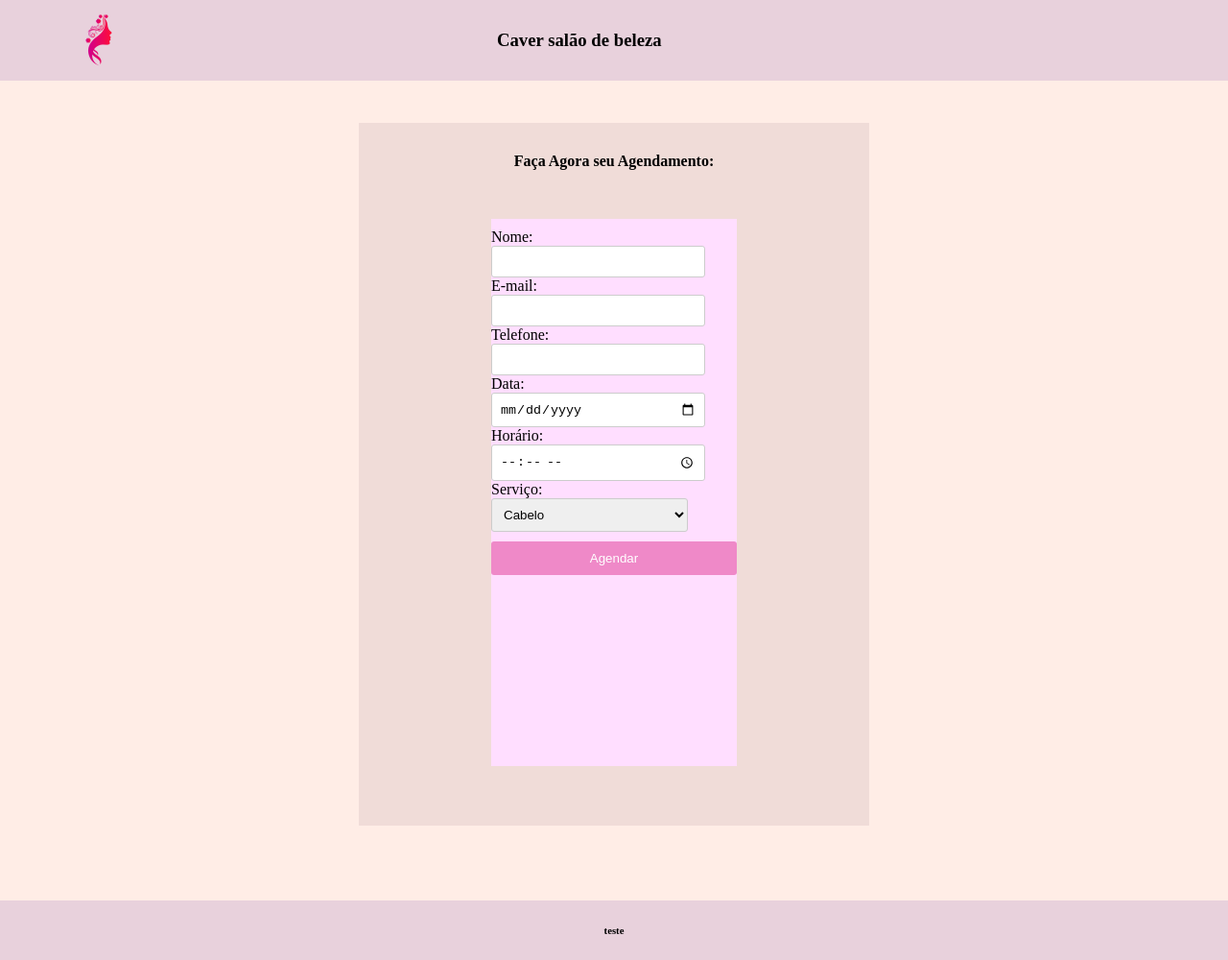
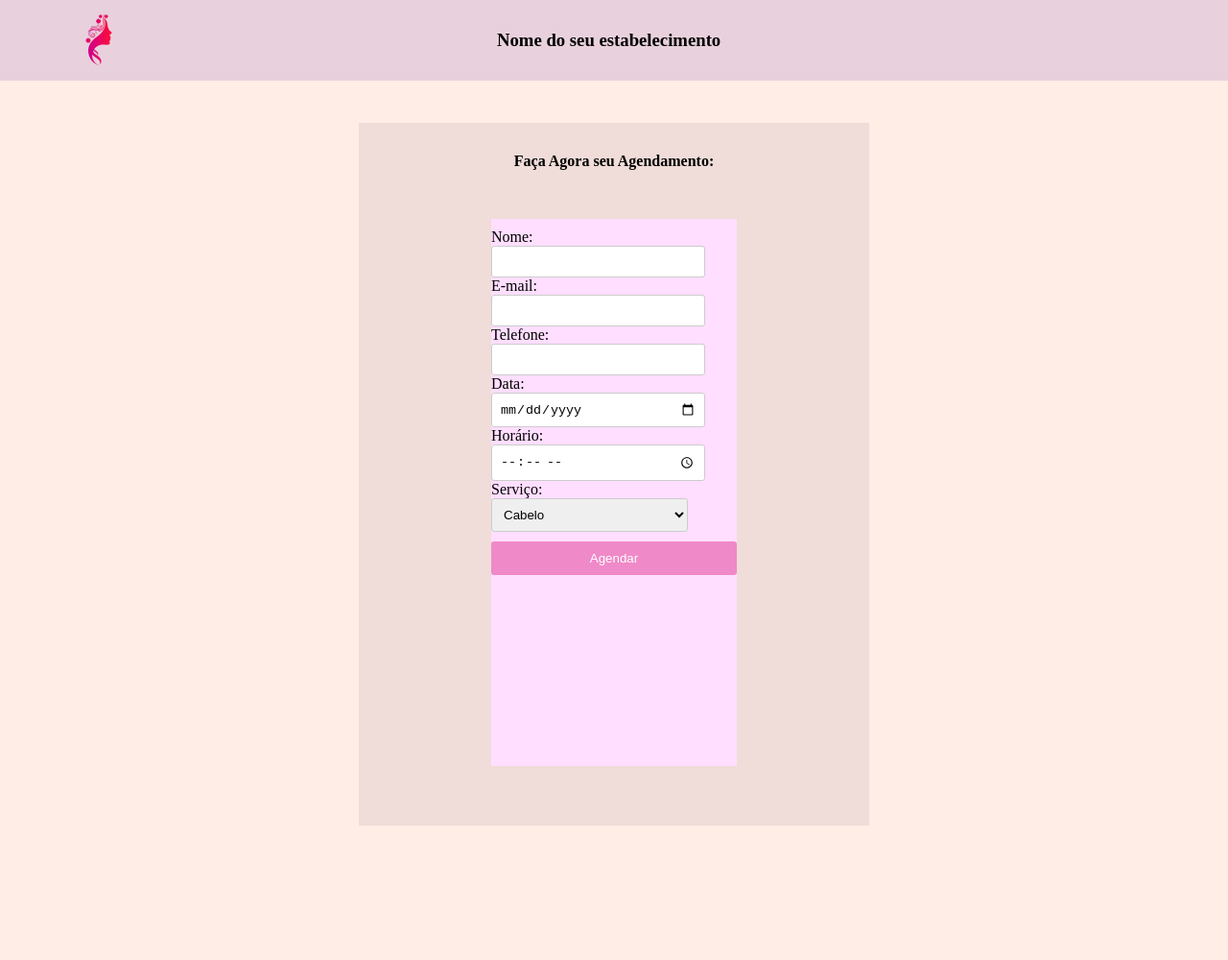
Before and after one commit to Spatialcaver/PageAgendamento, a plain HTML site: page index.html in a window 1280 px wide. Shown: the whole page at 96% size. Drawn offline with Linux system fonts and the light colour scheme; some packages are replaced by stand-ins of ours; a script that the page names is missing.

Commit message:
Update index.html

```diff
--- a/index.html
+++ b/index.html
@@ -18,7 +18,7 @@
             </div>
 
             <div id="marca">
-                <h3>Caver salão de beleza</h3>
+                <h3>Nome do seu estabelecimento </h3>
             </div>
 
     </Header>
@@ -75,7 +75,7 @@
 
 <footer>
     <div>
-        <h6>teste</h6>
+
     </div>
 </footer>
 
```
